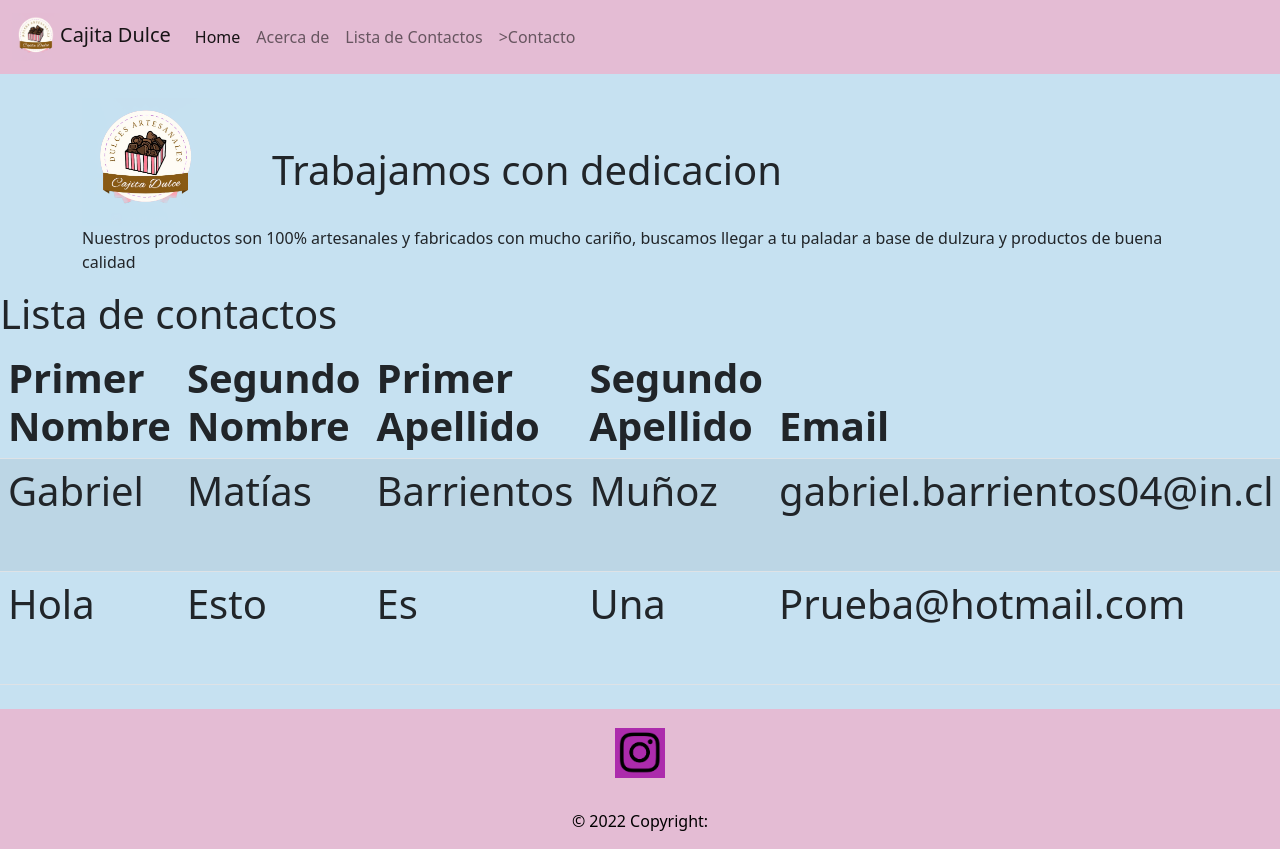
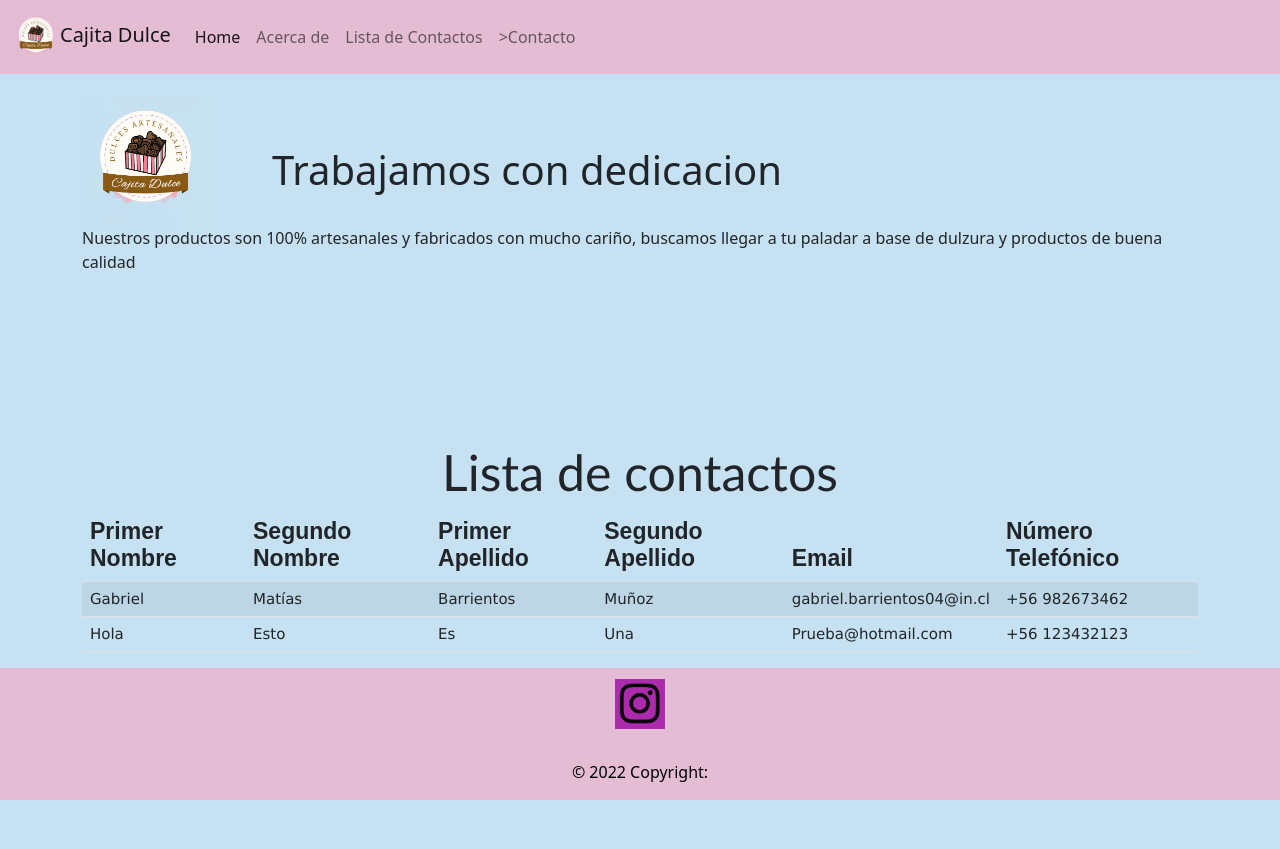
Before and after one commit to BMortis/CajitaDulce, a Django app: page /tienda/search_contacts in a window 1280 px wide; the page is wider, and only the part inside the window is pictured. After the commit the page ends 800 px from the top of that part, so only its background shows below. Run offline with Django 4.2, Linux system fonts and the light colour scheme; data comes from the database, SQL or seed files in the repository.

Commit message:
Cambios al footer y tabla

```diff
--- a/PBE.U1.GabrielBarrientos_BayronPina/tienda/static/css/estilo.css
+++ b/PBE.U1.GabrielBarrientos_BayronPina/tienda/static/css/estilo.css
@@ -3,7 +3,9 @@ body {
     margin: 0;
     border: 0;
     background-color: #C6E1F1;
-
+    display: grid;
+    min-height: 100vh;
+    grid-template-rows: auto 1fr auto;
 }
 
 #titulo{
@@ -47,6 +49,7 @@ body {
 }
 footer{
     background-color: #E4BCD4;
+    margin-top: auto;
 }
 footer a img{
     background-color: #ac2bac;
@@ -60,3 +63,22 @@ footer a img{
     margin-top: 3rem;
     font-size: 18px;
 }
+.tabla{
+    margin-top: 0;
+}
+.tabla h1{
+    font-size: 50px;
+    font-family: 'Trebuchet MS', 'Lucida Sans Unicode', 'Lucida Grande', 'Lucida Sans', Arial, sans-serif;
+    text-align: center;
+}
+.tabla th{
+    font-size: 23px;
+    font-family:Arial, Helvetica, sans-serif;
+    text-align: justify;
+}
+.tabla td{
+    font-size: 15px;
+    font-family: Verdana, Geneva, Tahoma, sans-serif;
+    font-weight: 50;
+    text-align: justify;
+}
--- a/PBE.U1.GabrielBarrientos_BayronPina/tienda/templates/base.html
+++ b/PBE.U1.GabrielBarrientos_BayronPina/tienda/templates/base.html
@@ -47,7 +47,7 @@
         </div>
       </div>
     </nav>
-    <div class="container" id="bajoNav">
+    <div class="container pb-2" id="bajoNav">
         <div class="row">
           <div class="col-sm-2">
             <img src="{% static "img/Logo Chiquito.png" %}" alt="Logo" id="logo2">
@@ -68,7 +68,7 @@
 
     <footer class="text-center text-white">
         <!-- Grid container -->
-        <div class="container container-fluid p-2 pb-0 mt-2">
+        <div class="container container-fluid">
           <!-- Section: Social media -->
           <section class="mb-1">
             <!-- Instagram -->
--- a/PBE.U1.GabrielBarrientos_BayronPina/tienda/templates/search_contacts.html
+++ b/PBE.U1.GabrielBarrientos_BayronPina/tienda/templates/search_contacts.html
@@ -2,9 +2,9 @@
 
 {% block body %}
 
-    <div class="container-mt3">
-        <div class="row">
-            <div class "col col-sm-auto col-md-10 m-5">
+<div class="container mt-o tabla">
+    <div class="row justify-content-center">
+        <div class "col-sm-6 col-md-6 m-5">
             <h1>Lista de contactos<h1>
                 <table class="table table-striped">
                         <thead>
@@ -15,8 +15,6 @@
                                 <th>Segundo Apellido</th>
                                 <th>Email</th>
                                 <th>Número Telefónico</th>
-
-
                             </tr>
                         </thead>
                     <tbody>
@@ -35,4 +33,5 @@
             </div>
         </div>
     </div>
+
     {% endblock body %}
```
Lines whose indentation alone changed are shown as unchanged.
